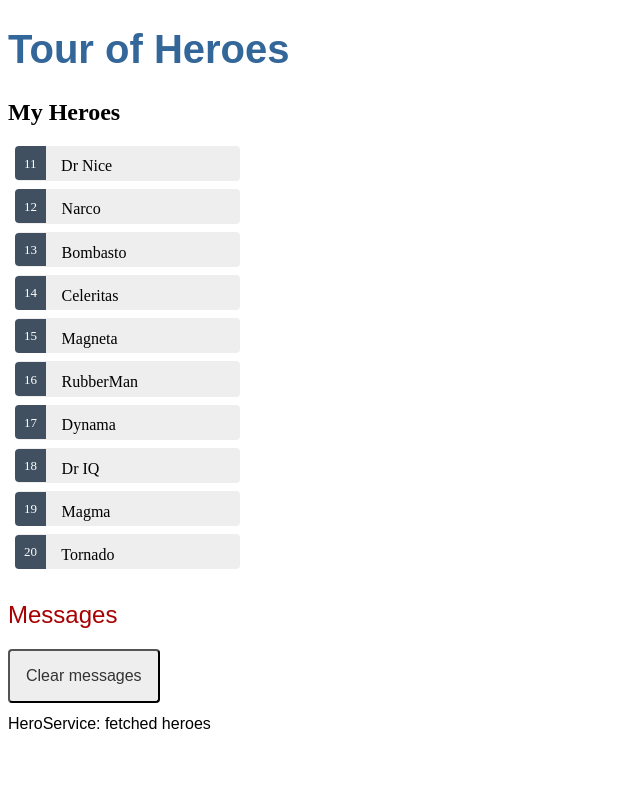
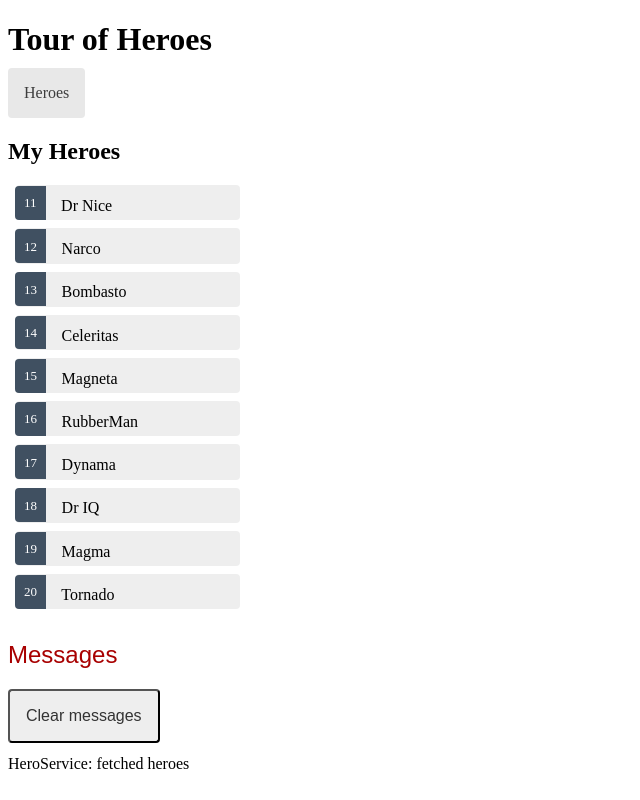
Before and after one commit to shoichiaizawa/angular-tour-of-heroes, an Angular app: page /heroes in a window 1280 px wide. Shown: the whole page, without its empty margins (0-640 px from the left). Built offline with nearby package versions, Linux system fonts and the light colour scheme.

Commit message:
feat(app): add a button to navigate to the routing path `/heroes`

```diff
--- a/src/app/app.component.html
+++ b/src/app/app.component.html
@@ -1,3 +1,6 @@
 <h1 id="main-content-header">{{ title }}</h1>
+<nav>
+  <a routerLink="/heroes">Heroes</a>
+</nav>
 <router-outlet></router-outlet>
 <app-messages></app-messages>
--- a/src/app/app.component.scss
+++ b/src/app/app.component.scss
@@ -1,22 +1,21 @@
-/* Application-wide Styles */
+/* AppComponent's private CSS styles */
 h1 {
-  color: #369;
-  font-family: Arial, Helvetica, sans-serif;
-  font-size: 250%;
+  margin-bottom: 0;
 }
-h2, h3 {
-  color: #444;
-  font-family: Arial, Helvetica, sans-serif;
-  font-weight: lighter;
+nav a {
+  padding: 1rem;
+  text-decoration: none;
+  margin-top: 10px;
+  display: inline-block;
+  background-color: #e8e8e8;
+  color: #3d3d3d;
+  border-radius: 4px;
 }
-body {
-  margin: 2em;
+
+nav a:hover {
+  color: white;
+  background-color: #42545C;
 }
-body, input[type="text"], button {
-  color: #333;
-  font-family: Cambria, Georgia, serif;
+nav a.active {
+  background-color: black;
 }
-/* everywhere else */
-* {
-  font-family: Arial, Helvetica, sans-serif;
-}
```
